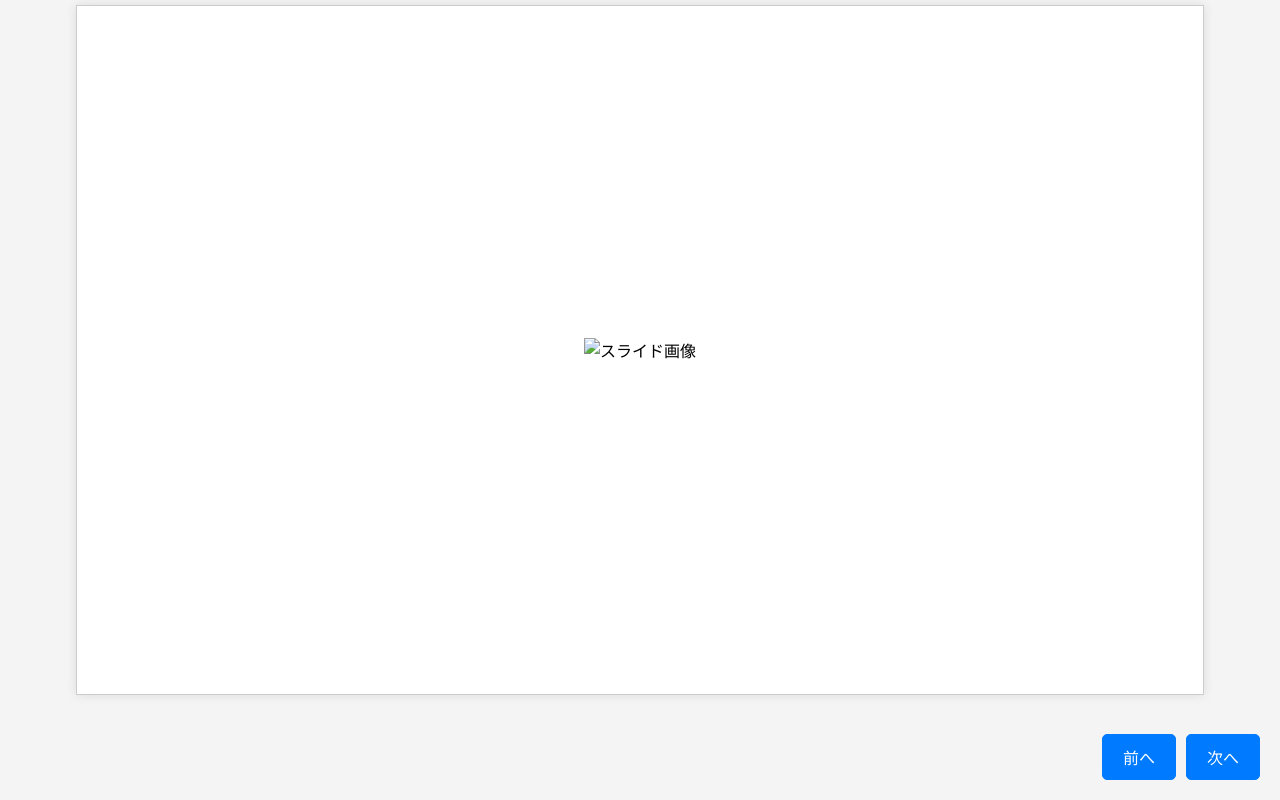
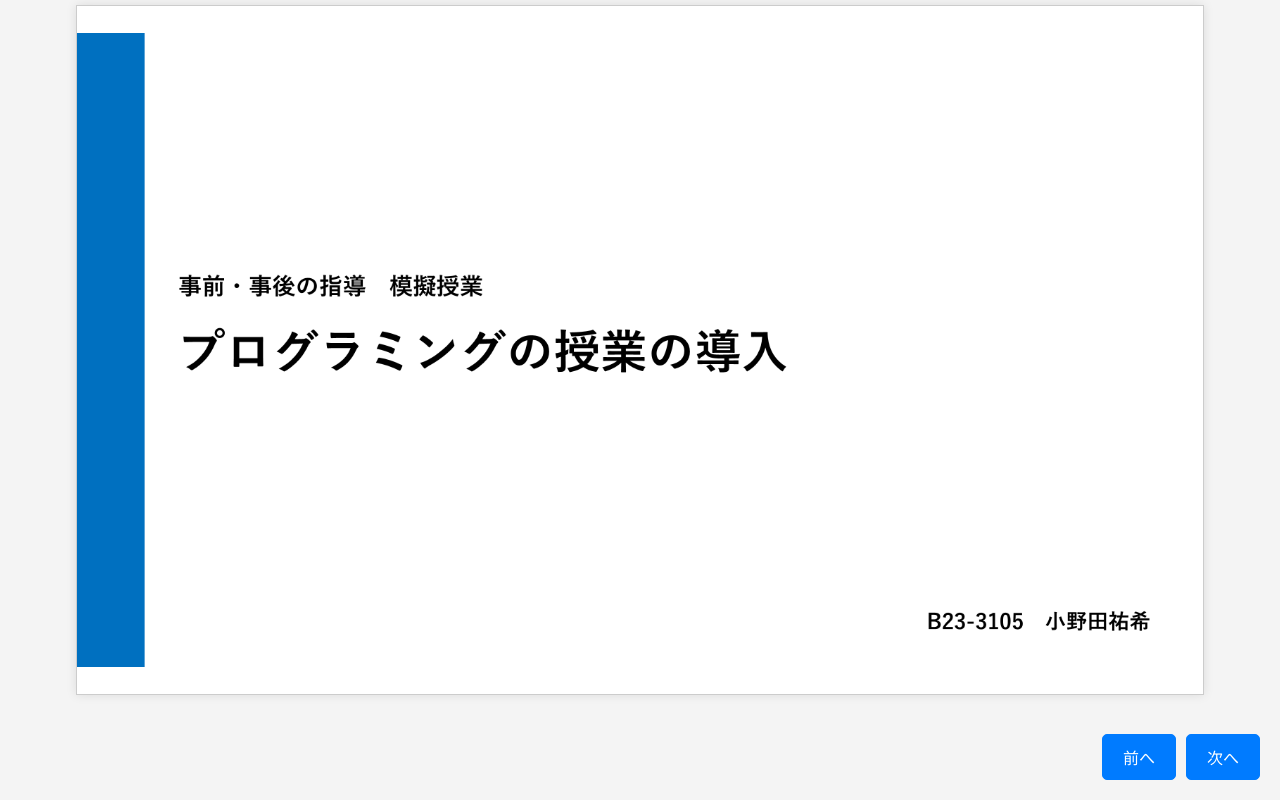
Before and after one commit to nuuuuu0810/20250519, a plain HTML site: page main.html in a window 1280 px wide. Drawn offline with Linux system fonts and the light colour scheme.

Commit message:
Update main.html

```diff
--- a/main.html
+++ b/main.html
@@ -3,7 +3,7 @@
 <head>
     <meta charset="UTF-8">
     <meta name="viewport" content="width=device-width, initial-scale=1.0">
-    <title>HTML/画像スライドショー (統合版 - パスワード保護付き)</title>
+    <title>20250519_模擬授業</title>
     <style>
         body {
             margin: 0;
@@ -98,10 +98,10 @@
             const CORRECT_PASSWORD = "1234"; // ここに任意のパスワードを設定
 
             const pages = [
-                { type: 'image', path: 'pages/image1.png' },
-                { type: 'image', path: 'pages/image2.png' },
-                { type: 'html', path: 'pages/page1.html' },
-                { type: 'html', path: 'pages/page2.html' },
+                { type: 'image', path: 'image1.png' },
+                { type: 'image', path: 'image2.png' },
+                { type: 'html', path: 'page1.html' },
+                { type: 'html', path: 'page2.html' },
                 // ★★★ 新しいファイルとパスワード保護フラグを追加 ★★★
                 { type: 'html', path: 'pages/page3.html', requiresPassword: true }
             ];
```
